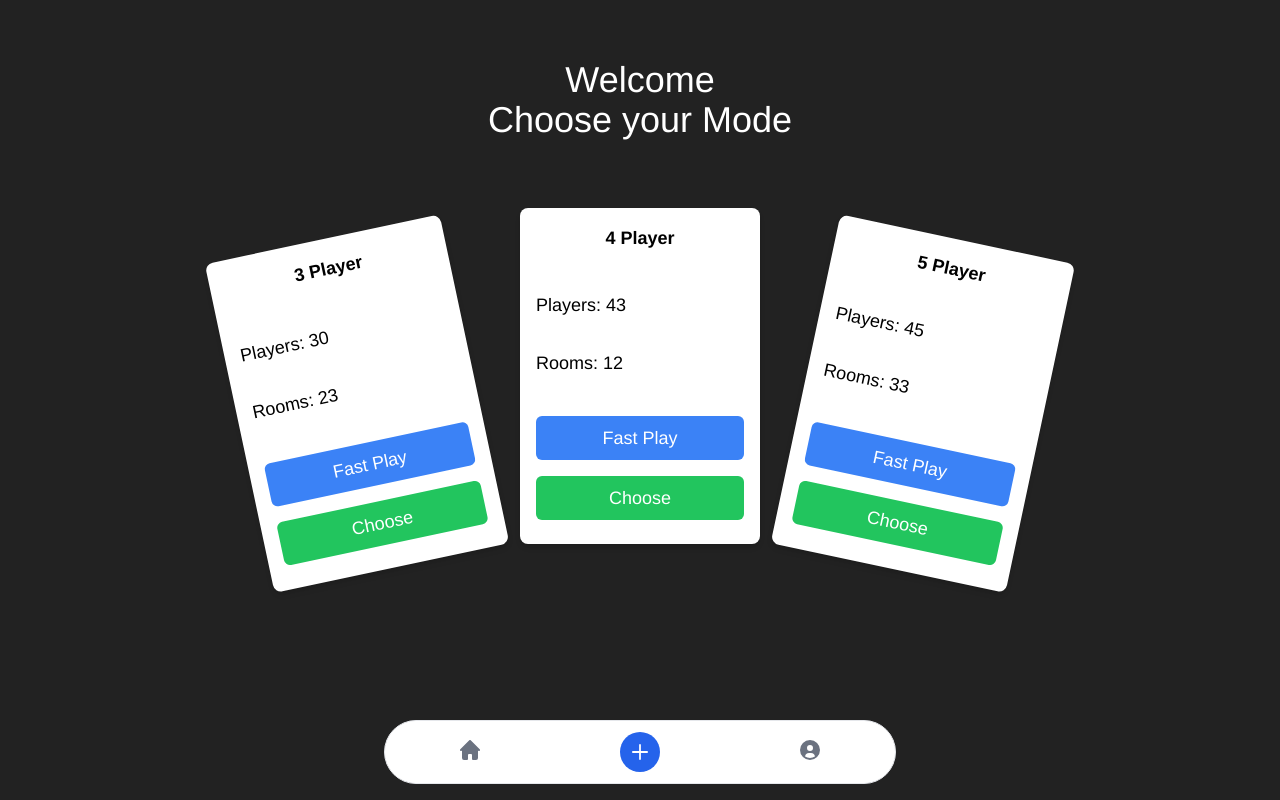
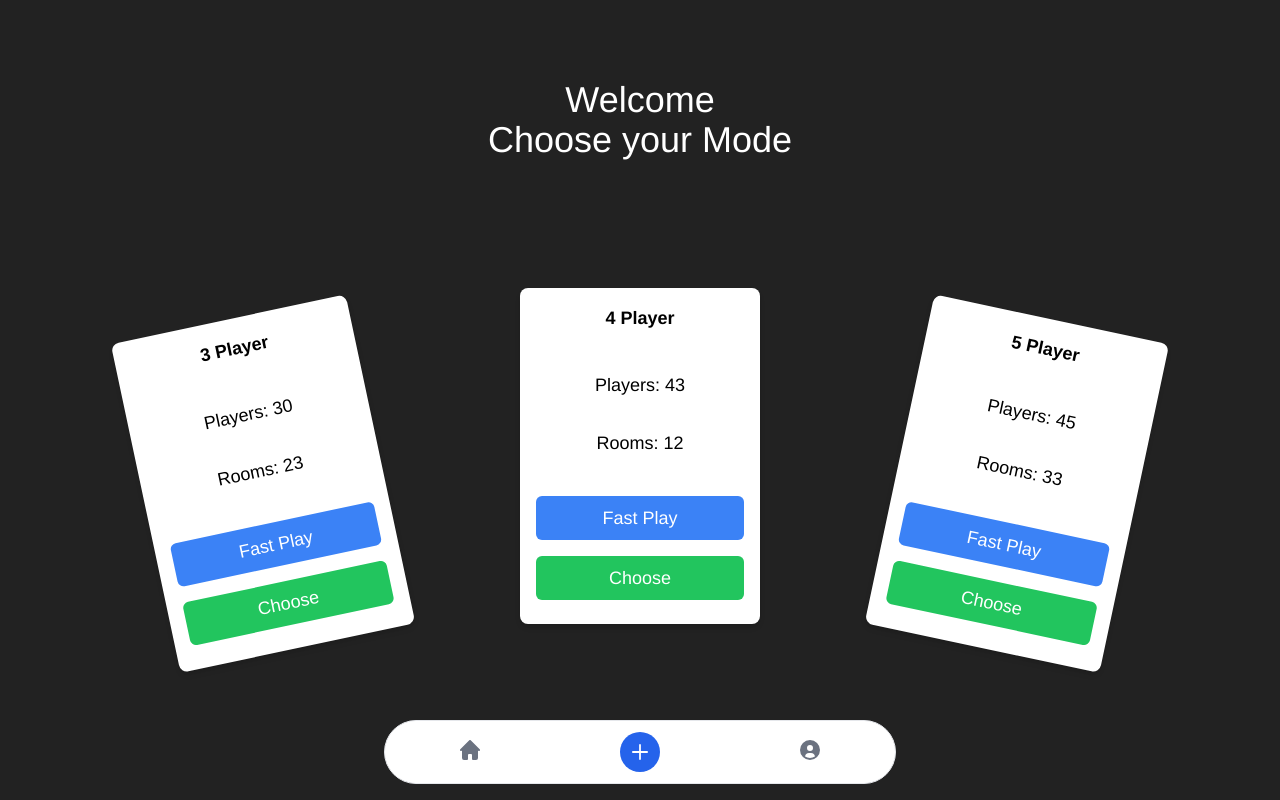
Before and after one commit to shivambaku/cards, a Vue app in the folder frontend/: page / in a window 1280 px wide. Built offline with nearby package versions, Linux system fonts and the light colour scheme; what @tanstack/vue-query would draw is missing.

Commit message:
chore: adjusted tailwind for main page

```diff
--- a/frontend/src/pages/index.vue
+++ b/frontend/src/pages/index.vue
@@ -3,25 +3,17 @@ import GameModeCard from '@/components/GameModeCard.vue';
 </script>
 
 <template>
-  <div class="h-screen w-screen">
-    <div class="flex h-screen flex-col">
-      <div class="flex h-1/4">
-        <div class="m-auto text-center text-4xl text-white">
-          <div>
-            Welcome
-          </div>
-          <div>
-            Choose your Mode
-          </div>
-        </div>
+  <div class="flex h-screen w-screen flex-col">
+    <div class="flex basis-4/12 items-center justify-center text-center text-4xl text-white">
+      <div>
+        <div>Welcome</div>
+        <div>Choose your Mode</div>
       </div>
-      <div class="h-1/2">
-        <div class="flex h-full items-center justify-center">
-          <GameModeCard :id="3" class="origin-bottom -rotate-12" title="3 Player" :players-count="30" :rooms-count="23" />
-          <GameModeCard :id="4" class="-translate-y-6" title="4 Player" :players-count="43" :rooms-count="12" />
-          <GameModeCard :id="5" class="origin-bottom rotate-12" title="5 Player" :players-count="45" :rooms-count="33" />
-        </div>
-      </div>
+    </div>
+    <div class="mx-20 mb-20 flex basis-8/12 items-center justify-evenly text-center">
+      <GameModeCard :id="3" class="origin-bottom -rotate-12" title="3 Player" :players-count="30" :rooms-count="23" />
+      <GameModeCard :id="4" class="-translate-y-6" title="4 Player" :players-count="43" :rooms-count="12" />
+      <GameModeCard :id="5" class="origin-bottom rotate-12" title="5 Player" :players-count="45" :rooms-count="33" />
     </div>
   </div>
 </template>
```
